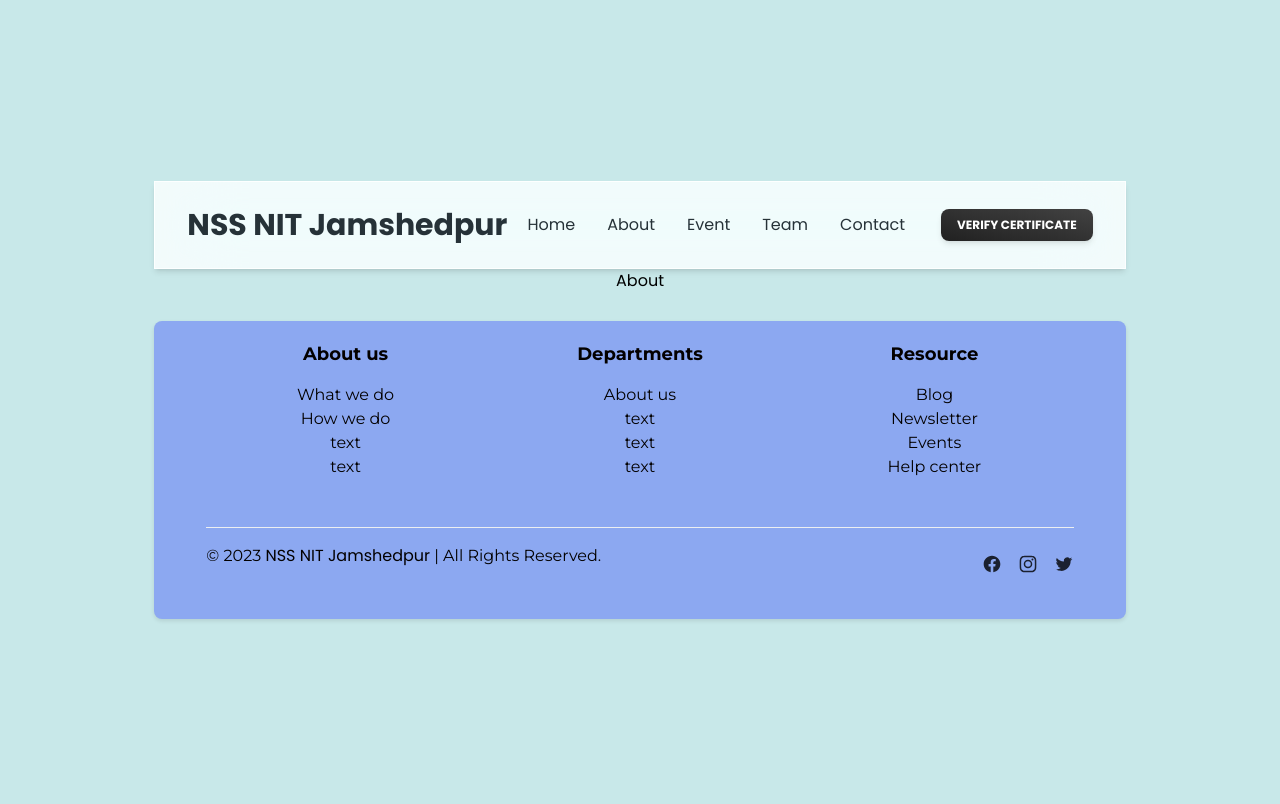
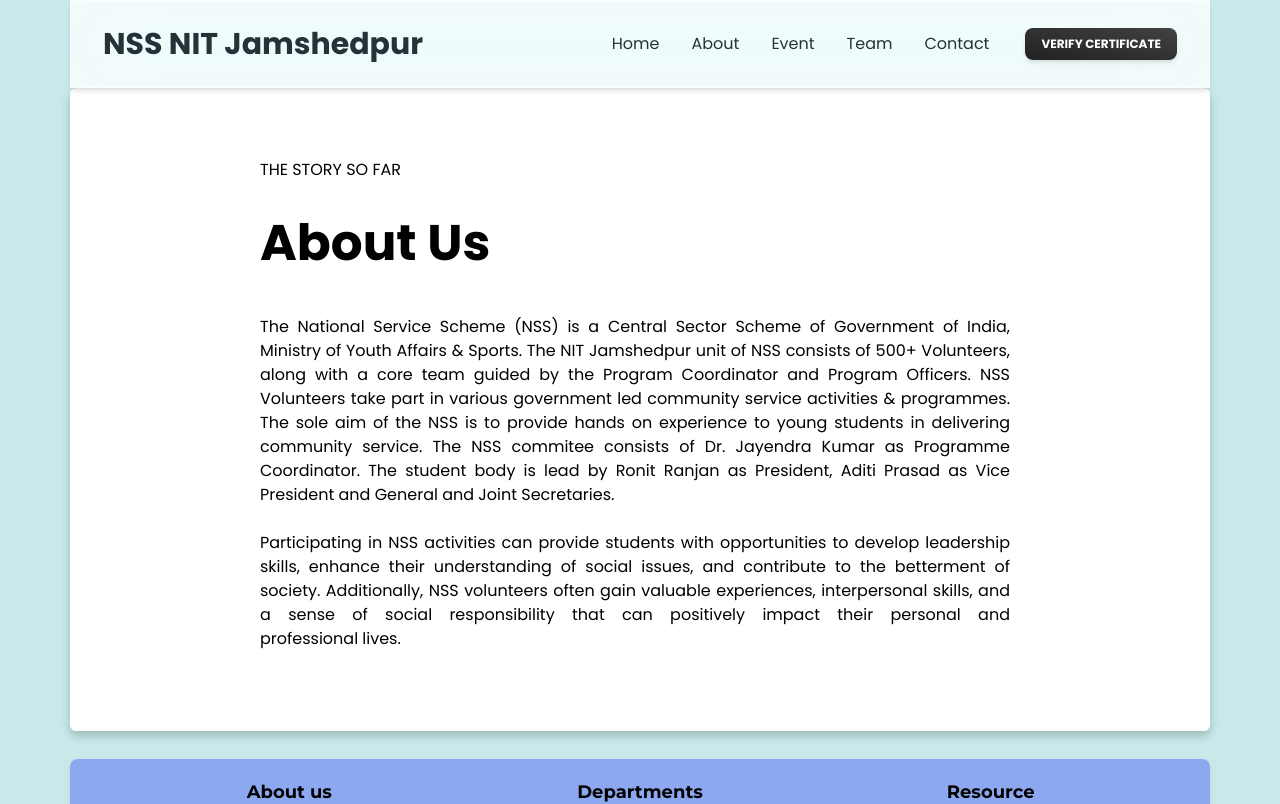
Before and after one commit to NSS-nitjsr-collab/Nss_nitjsr_website, a React (Create React App) app: page /about in a window 1280 px wide. Shown: the top 804 px of the page. Built offline with nearby package versions, Linux system fonts and the light colour scheme; a web font is replaced by a local one.

Commit message:
added about us page

```diff
--- /dev/null
+++ b/src/components/about.css
@@ -0,0 +1,11 @@
+.indented {
+    padding-left: 50pt;
+    padding-right: 50pt;
+    text-align:left;
+    padding-left: 100px;
+    padding-right: 100px;
+    padding-bottom: 50px;
+    padding-top: 50px;
+    display: block;
+    text-align: justify;
+  }
--- a/src/pages/About.js
+++ b/src/pages/About.js
@@ -1,12 +1,37 @@
 import React from 'react'
 import Header from '../components/Header'
 import Footer from '../components/Footer'
+import '../components/about.css';
 
 const About = () => {
   return (
     <>
     <Header />
-    <div>About</div>
+    <div className='container'>
+      <p className="indented">
+      <h2>THE STORY SO FAR</h2>
+      <br></br>
+      <h1>About Us</h1>
+      <br></br>
+      The National Service Scheme (NSS) is a Central Sector Scheme of Government of India,
+      Ministry of Youth Affairs & Sports. The NIT Jamshedpur unit of NSS consists of 500+
+      Volunteers, along with a core team guided by the Program Coordinator and Program
+      Officers. NSS Volunteers take part in various government led community service
+      activities & programmes. The sole aim of the NSS is to provide hands on experience
+      to young students in delivering community service. The NSS commitee consists of
+      Dr. Jayendra Kumar as Programme Coordinator. The student body is lead by
+      Ronit Ranjan as President, Aditi Prasad as Vice President and General and Joint Secretaries.
+      <br></br><br></br>
+      Participating in NSS activities can provide students with opportunities
+      to develop leadership skills, enhance their understanding of social issues,
+      and contribute to the betterment of society. Additionally, NSS volunteers often
+      gain valuable experiences, interpersonal skills, and a sense of social responsibility
+      that can positively impact their personal and professional lives.
+      </p>
+
+
+    </div>
+
     <Footer />
     </>
   )
```
